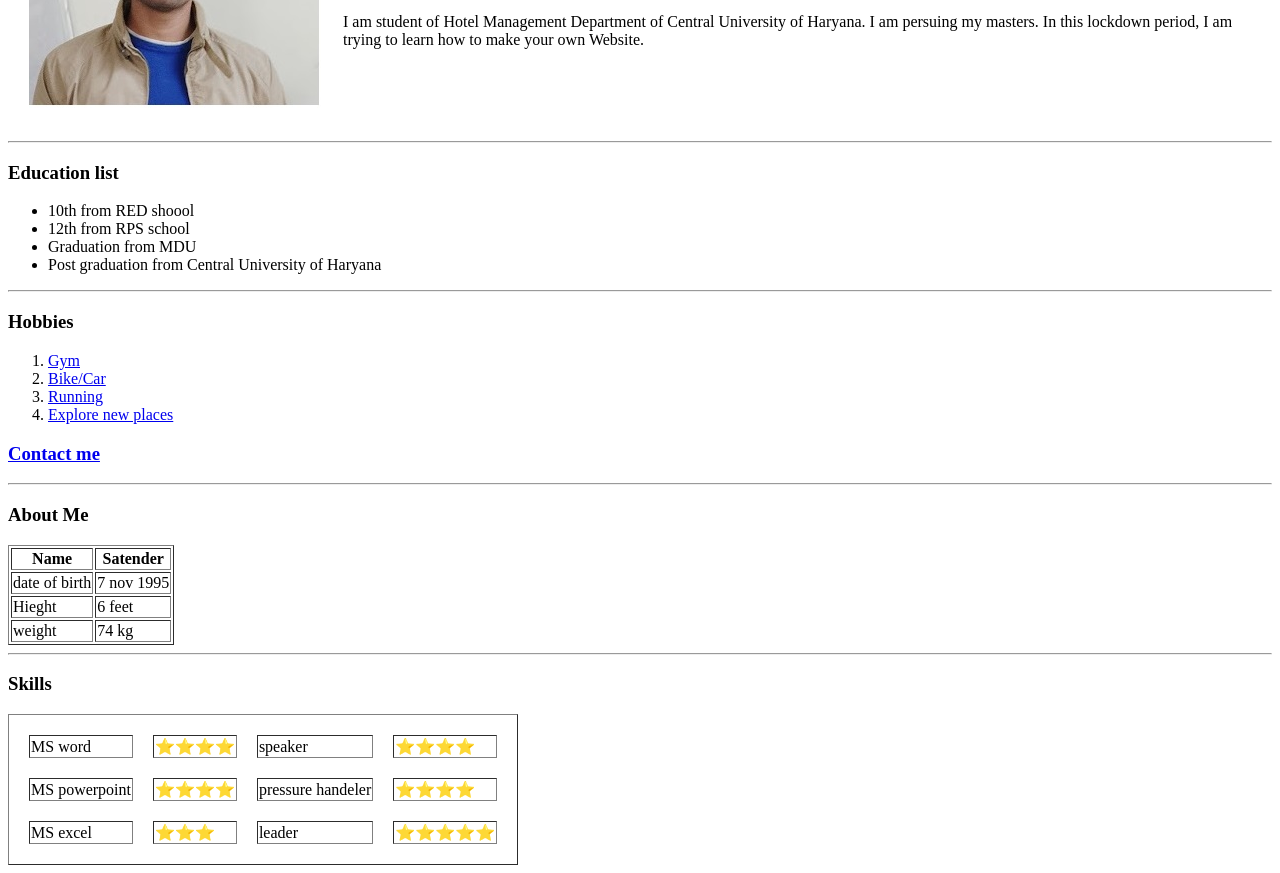
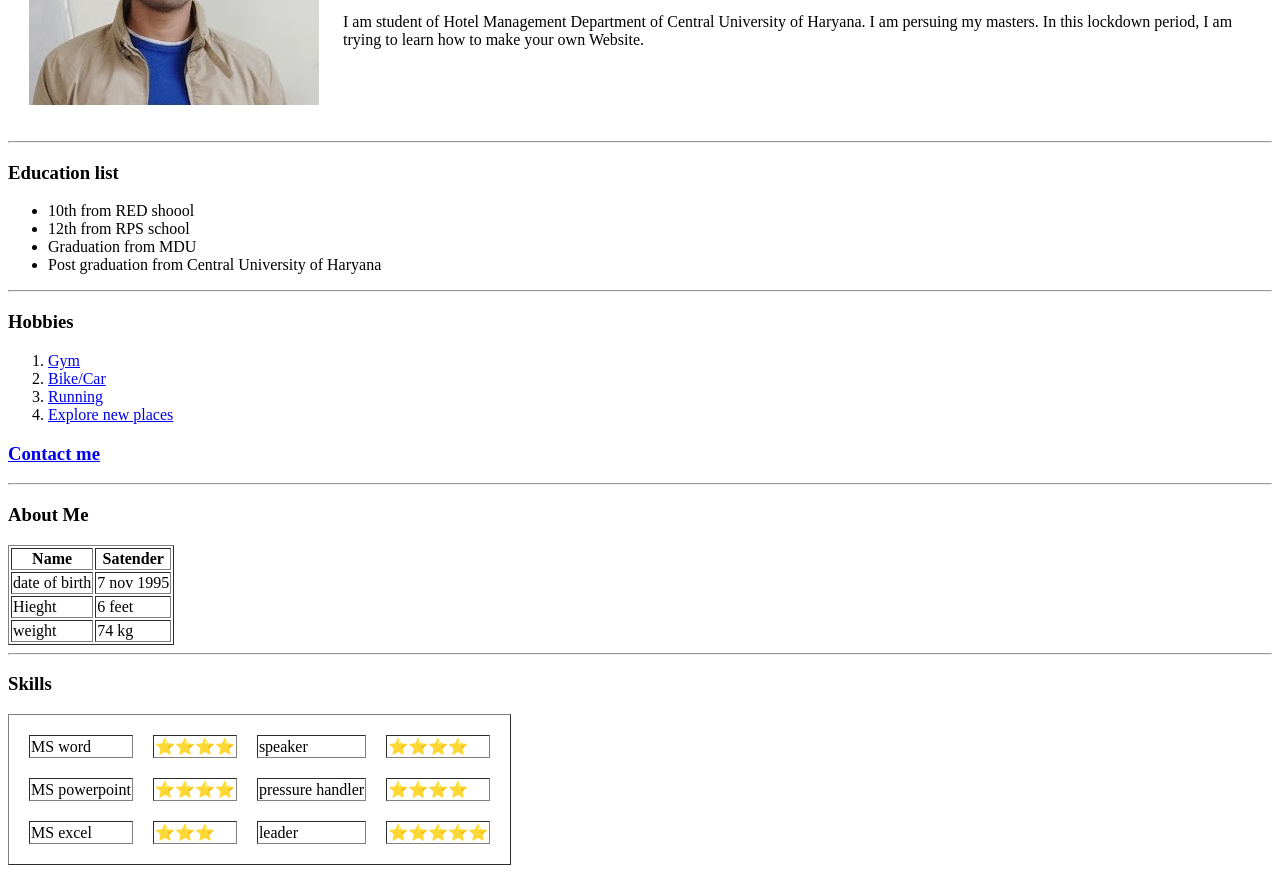
Before and after one commit to satender241/first-page, a plain HTML site: page index.html in a window 1280 px wide. Shown: the part 177-1050 px from the top of the page. Drawn offline with Linux system fonts and the light colour scheme.

Commit message:
Add files via upload

```diff
--- a/index.html
+++ b/index.html
@@ -71,7 +71,7 @@
           <tr>
             <td>MS powerpoint</td>
             <td>⭐⭐⭐⭐</td>
-            <td>pressure handeler</td>
+            <td>pressure handler</td>
             <td>⭐⭐⭐⭐</td>
           </tr>
           <tr>
```
